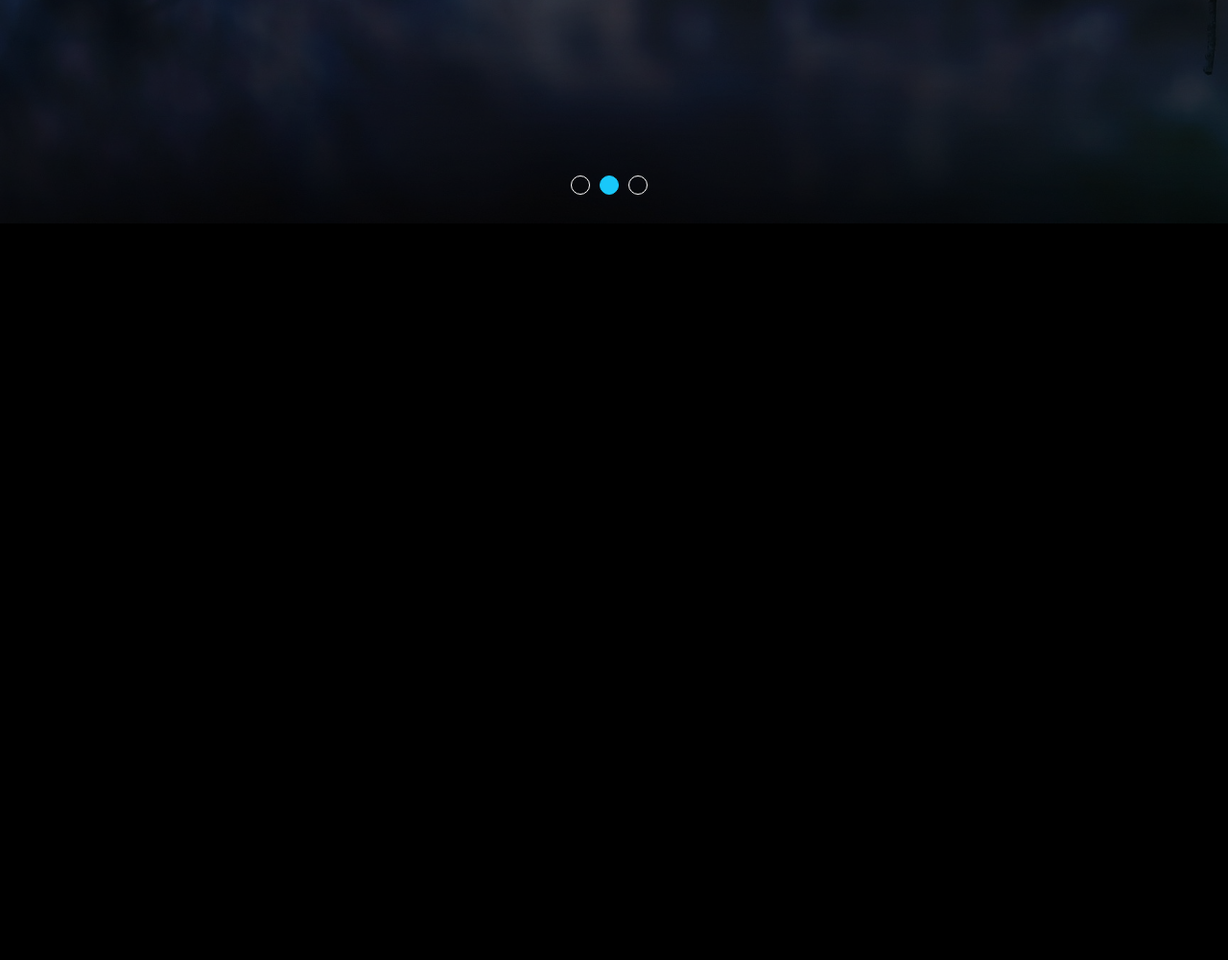
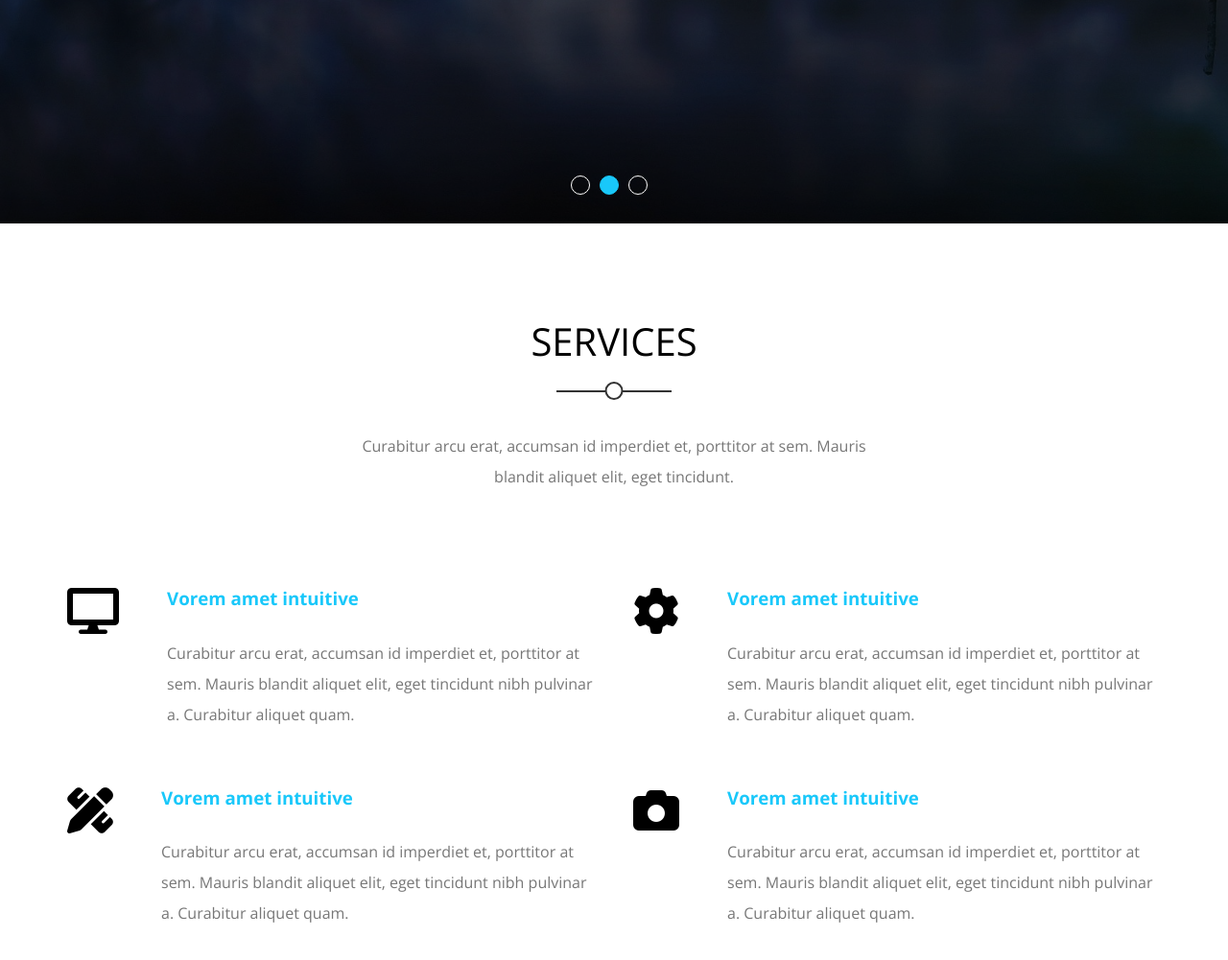
Before and after one commit to EngHikmat/KasperTemplate, a plain HTML site: page index.html in a window 1280 px wide. Shown: the part 567-1568 px from the top of the page at 96% size. Before the commit the page ends 800 px from the top, so only its background shows below. Drawn offline with nearby package versions, Linux system fonts and the light colour scheme.

Commit message:
Services Section  Design -->

```diff
--- a/css/kasper.css
+++ b/css/kasper.css
@@ -2,6 +2,7 @@
 :root {
   --main-color: #19c8fa;
   --transparent-color: rgb(15 116 143 / 70%);
+  --section-padding: 100px;
 }
 /*  End Variables */
 /*  Start Global Rules  */
@@ -15,7 +16,6 @@ html {
 }
 body {
   font-family: "Open Sans", sans-serif;
-  background-color: black;
 }
 ul {
   list-style: none;
@@ -49,6 +49,61 @@ ul {
   }
 }
 /*  End Global Rules  */
+
+/*  Start Components  */
+.main-heading {
+  text-align: center;
+}
+
+.main-heading h2 {
+  font-weight: normal;
+  font-size: 40px;
+  margin-bottom: 70px;
+  position: relative;
+  text-transform: uppercase;
+}
+.main-heading h2::before {
+  content: "";
+  position: absolute;
+  left: 50%;
+  transform: translateX(-50%);
+  height: 2px;
+  background-color: #333;
+  bottom: -30px;
+  width: 120px;
+  -webkit-transform: translateX(-50%);
+  -moz-transform: translateX(-50%);
+  -ms-transform: translateX(-50%);
+  -o-transform: translateX(-50%);
+}
+.main-heading h2::after {
+  content: "";
+  position: absolute;
+  left: 50%;
+  transform: translateX(-50%);
+  width: 15px;
+  height: 15px;
+  background-color: white;
+  border: 2px solid #333;
+  bottom: -38px;
+  border-radius: 50%;
+  -webkit-transform: translateX(-50%);
+  -moz-transform: translateX(-50%);
+  -ms-transform: translateX(-50%);
+  -o-transform: translateX(-50%);
+  -webkit-border-radius: 50%;
+  -moz-border-radius: 50%;
+  -ms-border-radius: 50%;
+  -o-border-radius: 50%;
+}
+.main-heading p {
+  width: 550px;
+  margin: 0 auto 100px;
+  max-width: 100%;
+  line-height: 2;
+  color: #777;
+}
+/*  End Compoments  */
 
 /*  Start Header  */
 header {
@@ -188,8 +243,8 @@ header nav .form i {
 .landing .text .content {
   max-width: 500px;
 }
-@media (max-width:767px) {
-    .landing .text{
+@media (max-width: 767px) {
+  .landing .text {
     width: 100%;
   }
   .landing .text .content {
@@ -217,15 +272,15 @@ header nav .form i {
   -ms-transform: translateY(-50%);
   -o-transform: translateY(-50%);
 }
-@media (max-width:768px) {
-    .landing  .change-background{
+@media (max-width: 768px) {
+  .landing .change-background {
     display: none;
   }
 }
-.landing .left{
+.landing .left {
   left: 30px;
 }
-.landing .right{
+.landing .right {
   right: 30px;
 }
 
@@ -257,3 +312,44 @@ header nav .form i {
   border-color: var(--main-color);
 }
 /*  End Landing  */
+/*  Start Services  */
+.services {
+  padding-top: var(--section-padding);
+  padding-bottom: var(--section-padding);
+}
+@media (min-width: 768px) {
+  .services .services-container {
+    display: grid;
+    /*grid-template-columns: repeat(2, 1fr);*/
+    grid-template-columns: repeat(auto-fill, minmax(450px, 1fr));
+    grid-column-gap: 40px;
+    grid-row-gap: 60px;
+  }
+}
+
+.services .services-container .srv-box {
+  display: flex;
+}
+
+.services .services-container .srv-box i {
+  margin-right: 50px;
+}
+@media (max-width: 767px) {
+  .services .services-container .srv-box {
+    flex-direction: column;
+    text-align: center;
+    margin-bottom: 40px;
+  }
+  .services .services-container .srv-box i {
+   margin: 0 0 30px;
+  }
+}
+.services .services-container .srv-box .text h3 {
+  margin-bottom: 30px;
+  color: var(--main-color);
+}
+.services .services-container .srv-box .text p {
+  line-height: 2;
+  color: #777;
+}
+/*  End Services  */
--- a/index.html
+++ b/index.html
@@ -65,5 +65,64 @@
       </ul>
     </div>
     <!--End Landing-->
+    <!--Start Services-->
+    <div class="services">
+      <div class="container">
+        <div class="main-heading">
+          <h2>Services</h2>
+          <p>
+            Curabitur arcu erat, accumsan id imperdiet et, porttitor at sem.
+            Mauris blandit aliquet elit, eget tincidunt.
+          </p>
+        </div>
+        <div class="services-container">
+          <div class="srv-box">
+            <i class="fa-solid fa-display fa-3x"></i>
+            <div class="text">
+              <h3>Vorem amet intuitive</h3>
+              <p>
+                Curabitur arcu erat, accumsan id imperdiet et, porttitor at sem.
+                Mauris blandit aliquet elit, eget tincidunt nibh pulvinar a.
+                Curabitur aliquet quam.
+              </p>
+            </div>
+          </div>
+          <div class="srv-box">
+            <i class="fa-solid fa-gear fa-3x"></i>
+            <div class="text">
+              <h3>Vorem amet intuitive</h3>
+              <p>
+                Curabitur arcu erat, accumsan id imperdiet et, porttitor at sem.
+                Mauris blandit aliquet elit, eget tincidunt nibh pulvinar a.
+                Curabitur aliquet quam.
+              </p>
+            </div>
+          </div>
+          <div class="srv-box">
+            <i class="fa-solid fa-pen-ruler fa-3x"></i>
+            <div class="text">
+              <h3>Vorem amet intuitive</h3>
+              <p>
+                Curabitur arcu erat, accumsan id imperdiet et, porttitor at sem.
+                Mauris blandit aliquet elit, eget tincidunt nibh pulvinar a.
+                Curabitur aliquet quam.
+              </p>
+            </div>
+          </div>
+          <div class="srv-box">
+            <i class="fa-solid fa-camera fa-3x"></i>
+            <div class="text">
+              <h3>Vorem amet intuitive</h3>
+              <p>
+                Curabitur arcu erat, accumsan id imperdiet et, porttitor at sem.
+                Mauris blandit aliquet elit, eget tincidunt nibh pulvinar a.
+                Curabitur aliquet quam.
+              </p>
+            </div>
+          </div>
+        </div>
+      </div>
+    </div>
+    <!--End Services-->
   </body>
 </html>
```
Lines whose indentation alone changed are shown as unchanged.
